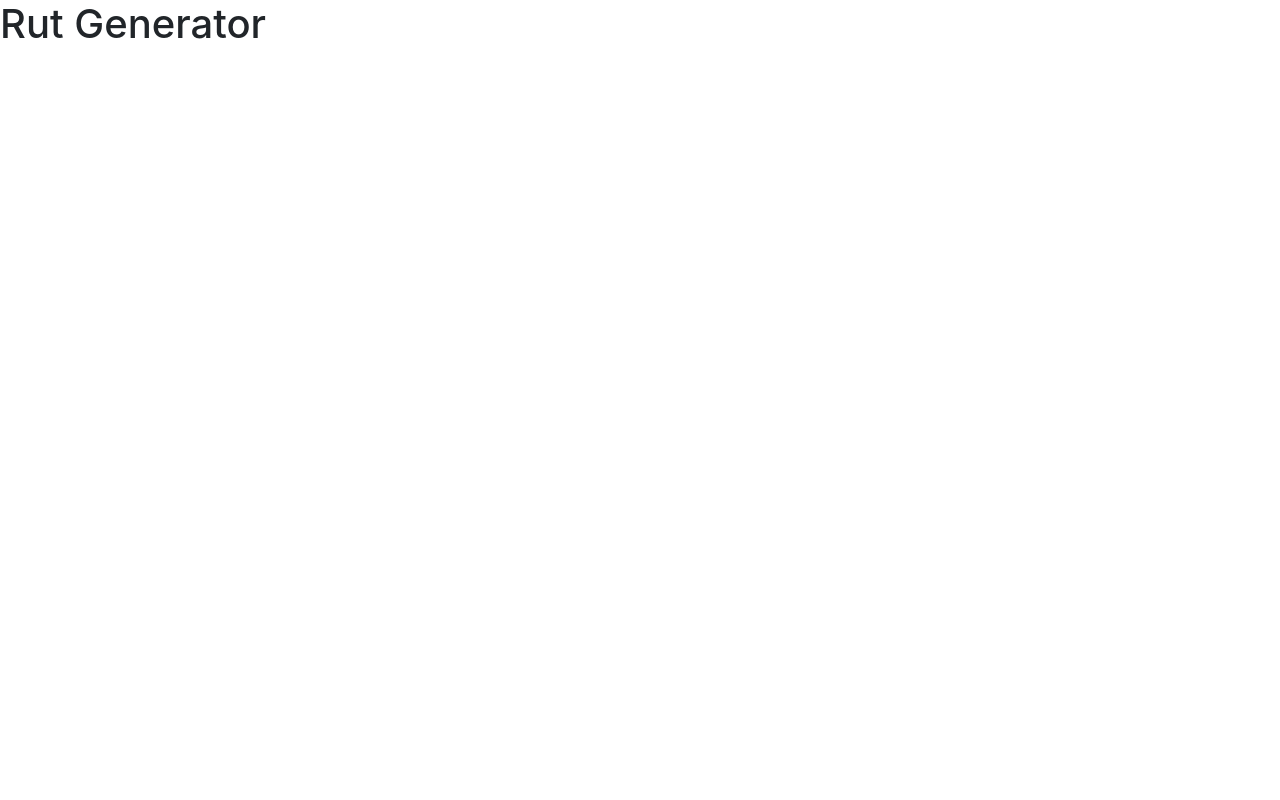
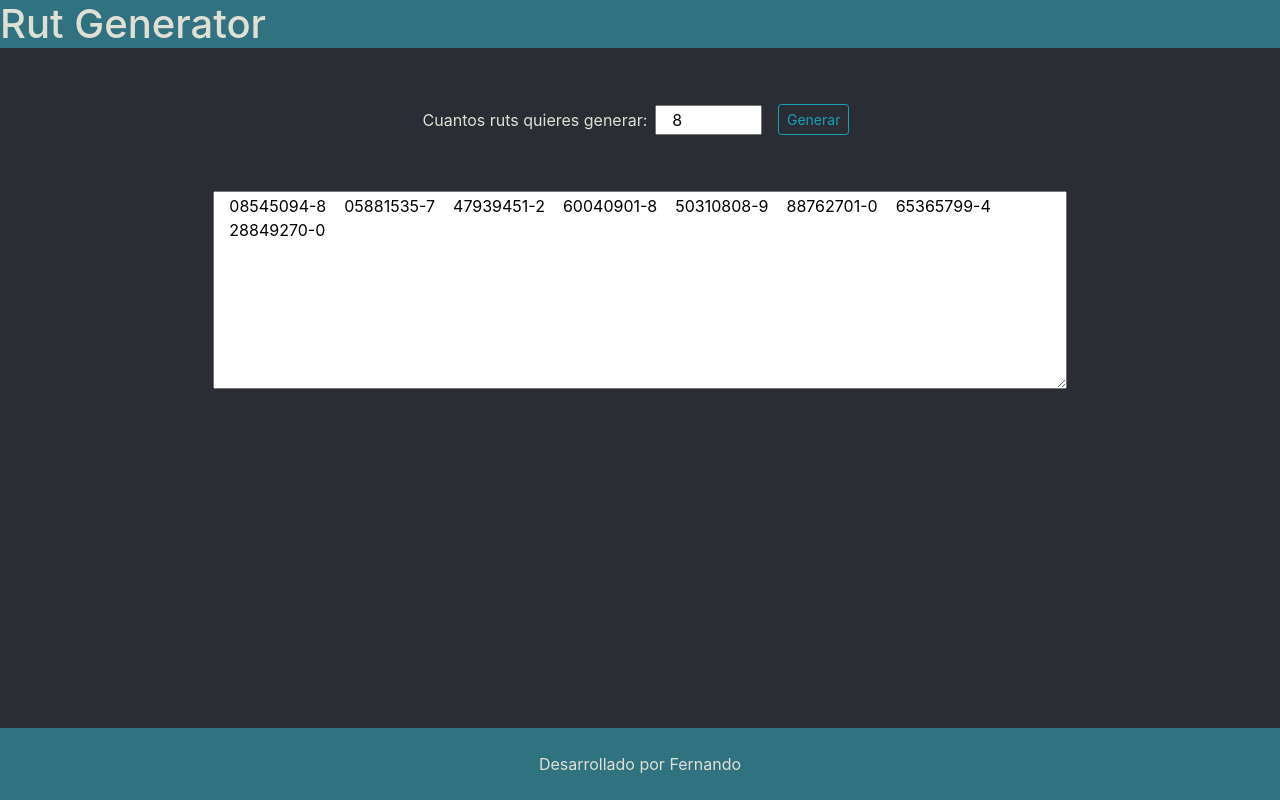
Before and after one commit to fernandonavajas/rut_generator, a plain HTML site: page index.html in a window 1280 px wide. Drawn offline with nearby package versions, Linux system fonts and the light colour scheme.

Commit message:
feat: agregar estilos y formatos

```diff
--- a/index.html
+++ b/index.html
@@ -7,8 +7,19 @@
     <link rel="stylesheet" href="https://stackpath.bootstrapcdn.com/bootstrap/4.3.1/css/bootstrap.min.css" integrity="sha384-ggOyR0iXCbMQv3Xipma34MD+dH/1fQ784/j6cY/iJTQUOhcWr7x9JvoRxT2MZw1T" crossorigin="anonymous">
     <title>Rut Generator</title>
 </head>
-<body>
-    <h1>Rut Generator</h1>
+<body style="background-color: #2A2D33; color: #dfe0d4;" onload="generate_n_ruts(8)">
+    <h1 style="background-color: #307280;" class="mb-5">Rut Generator</h1>
+    <div class="d-flex flex-wrap justify-content-center align-items-center mb-5 " >
+        Cuantos ruts quieres generar:
+        <input id="create_ruts" name="create_ruts" class="m-2 col-sm-1" type="number" value="8">
+        <button class="btn btn-outline-info btn-sm m-2" onclick="generate_n_ruts(document.getElementById('create_ruts').value)">Generar</button>
+    </div>
+    <div class="d-flex justify-content-center mb-5" >
+        <textarea id="show_ruts" class="col-sm-8" rows="8" cols="100"></textarea>
+    </div>
+    <div class="fixed-bottom text-center p-4" style="background: #307280;">
+        Desarrollado por <a style="color: #dfe0d4;" target="_blank" href="http://fernandonavajas.cl/">Fernando</a>
+    </div>
 
     <script src="https://code.jquery.com/jquery-3.3.1.slim.min.js" integrity="sha384-q8i/X+965DzO0rT7abK41JStQIAqVgRVzpbzo5smXKp4YfRvH+8abtTE1Pi6jizo" crossorigin="anonymous"></script>
     <script src="https://cdnjs.cloudflare.com/ajax/libs/popper.js/1.14.7/umd/popper.min.js" integrity="sha384-UO2eT0CpHqdSJQ6hJty5KVphtPhzWj9WO1clHTMGa3JDZwrnQq4sF86dIHNDz0W1" crossorigin="anonymous"></script>
```
